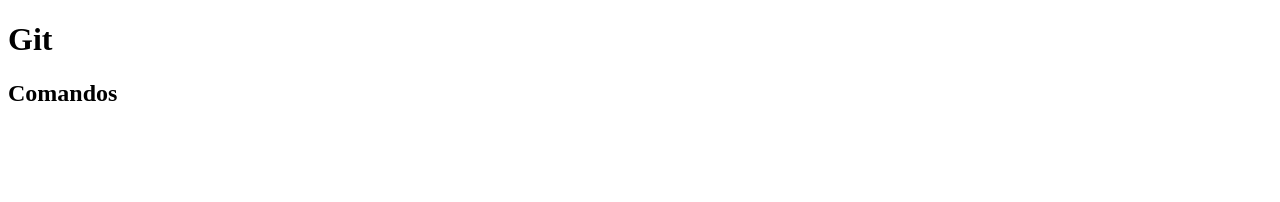
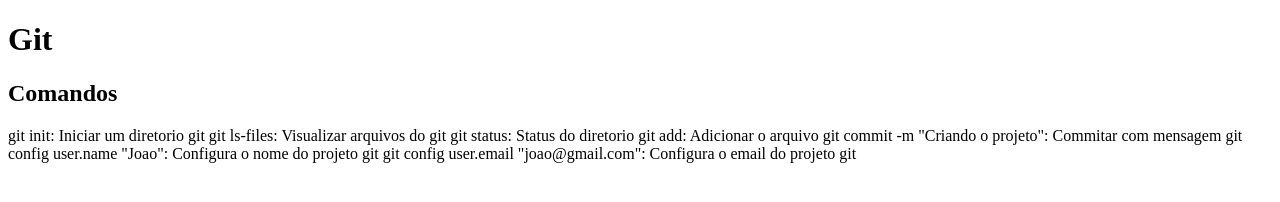
Before and after one commit to Lhuckaz/curso-git, a plain HTML site: page index.html in a window 1280 px wide. Drawn offline with Linux system fonts and the light colour scheme.

Commit message:
Criando o projeto

```diff
--- a/index.html
+++ b/index.html
@@ -8,5 +8,12 @@
 
     <h1>Git</h1>
     <h2>Comandos</h2>
+    git init: Iniciar um diretorio git
+    git ls-files: Visualizar arquivos do git
+    git status: Status do diretorio
+    git add: Adicionar o arquivo
+    git commit -m "Criando o projeto": Commitar com mensagem
+    git config user.name "Joao": Configura o nome do projeto git
+    git config user.email "joao@gmail.com": Configura o email do projeto git
 </body>
 </html>
```
